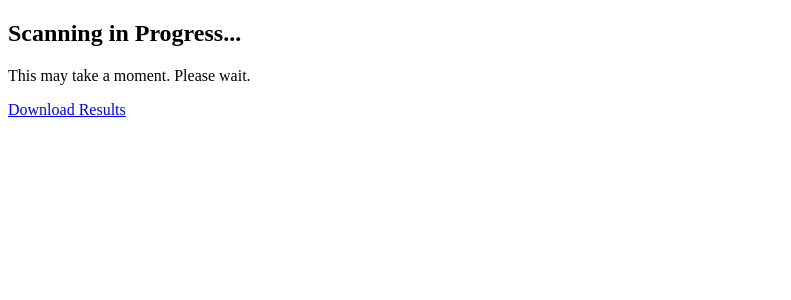
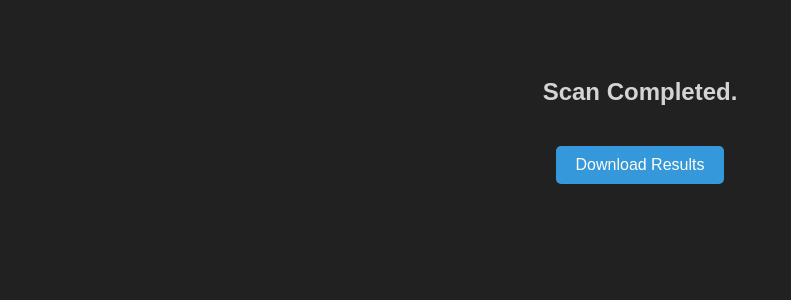
Before and after one commit to codeLemonade47/RedSpear, a Django app: template scanner/templates/scan_in_progress.html in a window 1280 px wide. Shown: the top 300 px of the page, without its empty margins (0-791 px from the left). Run offline with Django 4.2, Linux system fonts and the light colour scheme; the template is opened without the code that fills it, so the values that code supplies are empty.

Commit message:
Minor update

```diff
--- a/scanner/templates/scan_in_progress.html
+++ b/scanner/templates/scan_in_progress.html
@@ -6,10 +6,36 @@
     <meta charset="UTF-8">
     <meta name="viewport" content="width=device-width, initial-scale=1.0">
     <title>Red Team Toolkit - Scan in Progress</title>
+    <style>
+        body {
+            font-family: 'Arial', sans-serif;
+            background-color: #212121;
+            text-align: center;
+            padding: 50px;
+        }
+
+        h2 {
+            color: #d4d4d4;
+        }
+
+        a {
+            display: inline-block;
+            margin-top: 20px;
+            padding: 10px 20px;
+            background-color: #3498db;
+            color: #fff;
+            text-decoration: none;
+            border-radius: 5px;
+            transition: background-color 0.3s;
+        }
+
+        a:hover {
+            background-color: #2980b9;
+        }
+    </style>
 </head>
 <body>
-    <h2>Scanning in Progress...</h2>
-    <p>This may take a moment. Please wait.</p>
+    <h2>Scan Completed.</h2>
     <a href="{% url 'download' %}">Download Results</a>
 </body>
 </html>
```
Also changed, not shown: db.sqlite3, 1 other file.
